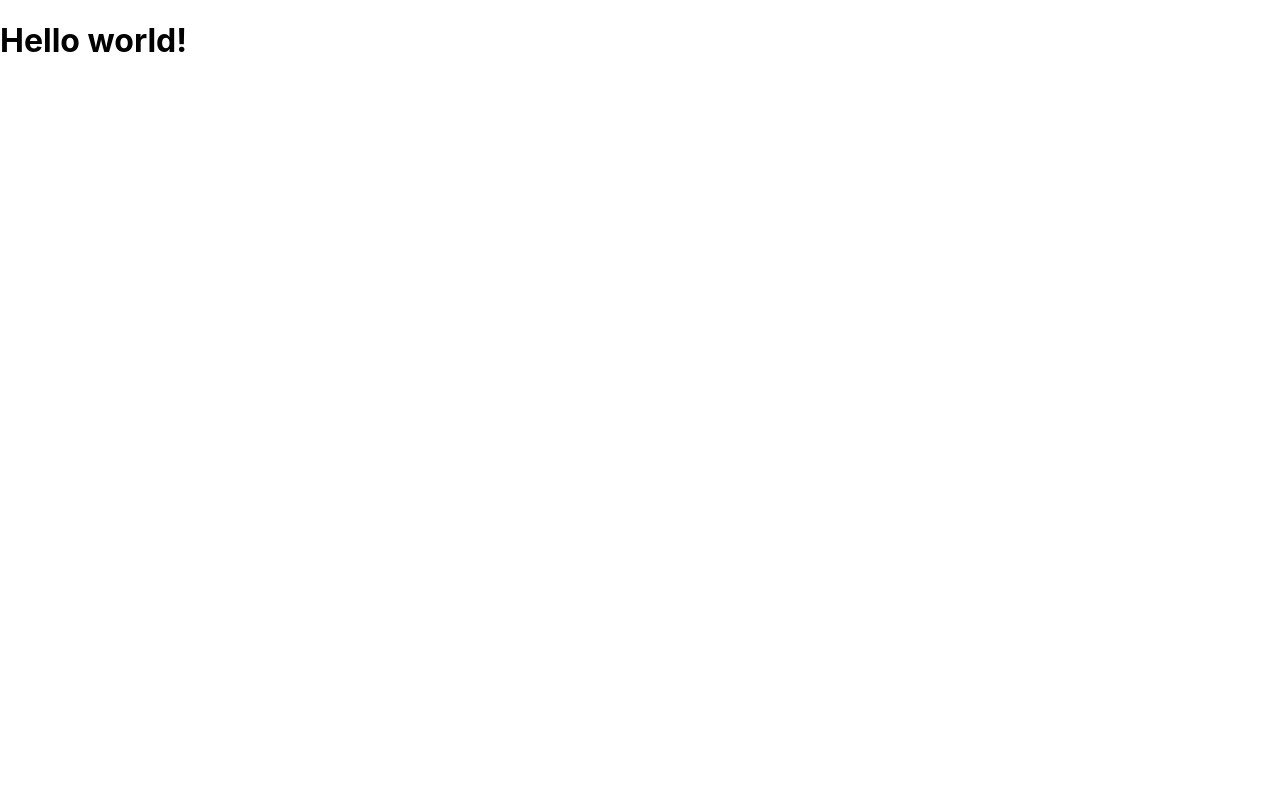
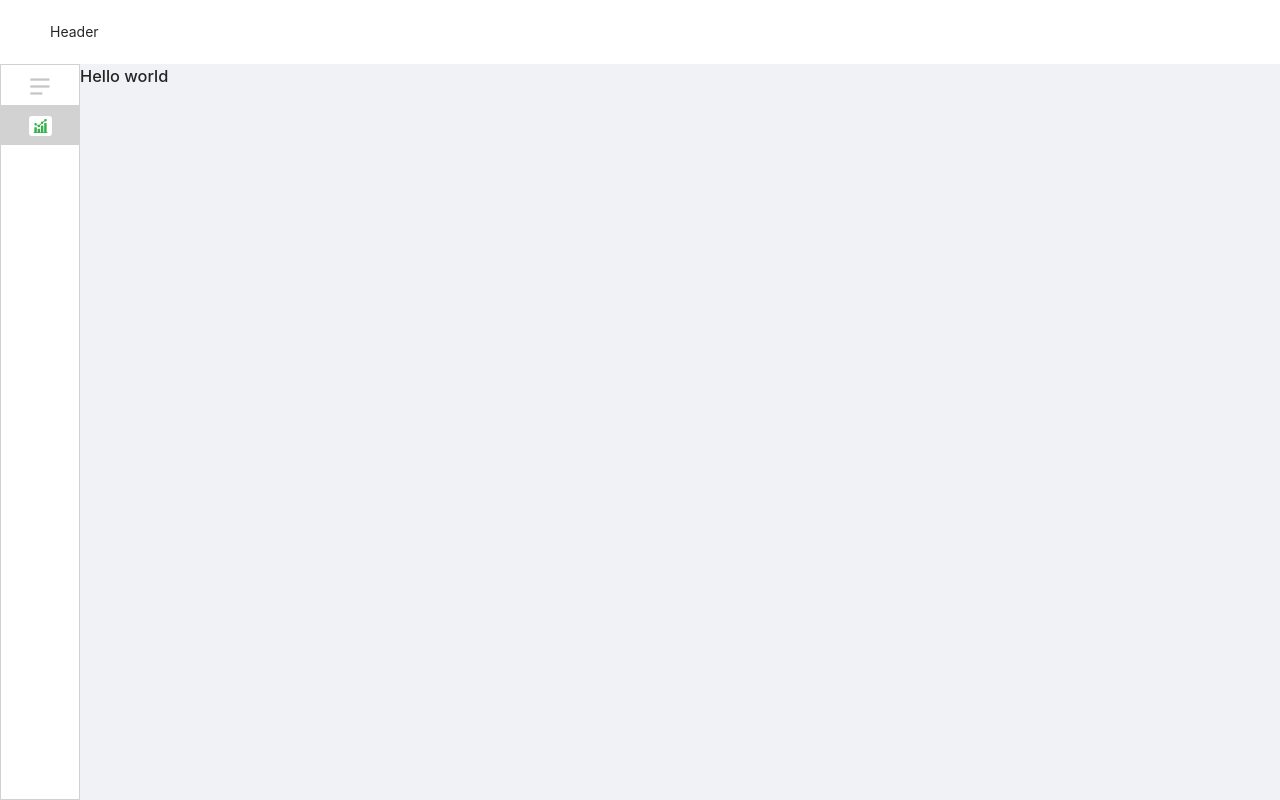
Before and after one commit to rizkysyukur/advotics_test, a React (Create React App) app: page / in a window 1280 px wide. Built offline with nearby package versions, Linux system fonts and the light colour scheme.

Commit message:
Add layout

```diff
--- a/src/App.js
+++ b/src/App.js
@@ -1,10 +1,24 @@
 import './assets/styles.css';
+import 'antd/dist/antd.css';
 import Dashboard from './pages/dashboard';
+import { Layout } from 'antd';
+import Heading from './components/heading';
+import Sidebar from './components/sidebar';
 
 function App() {
+  const { Content } = Layout;
+
   return (
-    <Dashboard />
-  );
+    <Layout style={{ height: '100vh' }}>
+      <Heading />
+      <Layout>
+        <Sidebar />
+        <Content>
+          <Dashboard />
+        </Content>
+      </Layout>
+    </Layout>
+  )
 }
 
 export default App;
--- a/src/assets/styles.css
+++ b/src/assets/styles.css
@@ -0,0 +1,29 @@
+.sider {
+	background-color: #FFFFFF !important;
+	border: 0.5px solid #D2D2D2 !important;
+}
+
+.sider-menu {
+	width: 100%;
+	height: 40px;
+	text-align: center;
+	line-height: 40px;
+}
+
+.sider-img-toggle {
+	width: 20px;
+	height: 17px;
+}
+
+.sider-img-menu {
+	width: 23px;
+	height: 20px;
+	background: #FFFFFF;
+	padding: 3px;
+	border-radius: 3px;
+}
+
+.sider-img-menu-label {
+	margin-left: 10px;
+	height: 20px;
+}
--- /dev/null
+++ b/src/components/heading.js
@@ -0,0 +1,13 @@
+import { Layout } from 'antd';
+
+const Heading = () => {
+	const { Header } = Layout;
+
+	return (
+		<Header style={{ background: '#FFFFFF', boxShadow: '0px 3px 6px #00000029' }}>
+			Header
+		</Header>
+	)
+}
+
+export default Heading;
--- /dev/null
+++ b/src/components/sidebar.js
@@ -0,0 +1,26 @@
+
+import { useState } from 'react';
+import { LeftOutlined } from '@ant-design/icons';
+import DashboardIcon from '../assets/icon/dashboard.svg';
+import MenuIcon from '../assets/icon/menu.png';
+import { Layout } from 'antd';
+
+const Sidebar = () => {
+	const { Sider } = Layout;
+	const [collapsed, setCollapsed] = useState(true);
+
+	return (
+		<Sider trigger={null} collapsible collapsed={collapsed} className="sider">
+			<div onClick={() => setCollapsed(!collapsed)} className="sider-menu" style={{ cursor: 'pointer' }}>
+				{collapsed && <img src={MenuIcon} className="sider-img-toggle" />}
+				{!collapsed && <LeftOutlined />}
+			</div>
+			<div className="sider-menu" style={{ background: '#D2D2D2' }}>
+				<img src={DashboardIcon} className="sider-img-menu" />
+				{!collapsed && <span className="sider-img-menu-label">Dashboard</span>}
+			</div>
+		</Sider>
+	)
+}
+
+export default Sidebar;
--- a/src/pages/dashboard.js
+++ b/src/pages/dashboard.js
@@ -1,6 +1,6 @@
 const Dashboard = () => {
 	return (
-		<h1>Hello world!</h1>
+		<h1>Hello world</h1>
 	)
 }
 
```
Also changed, not shown: src/assets/icon/dashboard.svg (added), src/assets/icon/menu.png (added).
